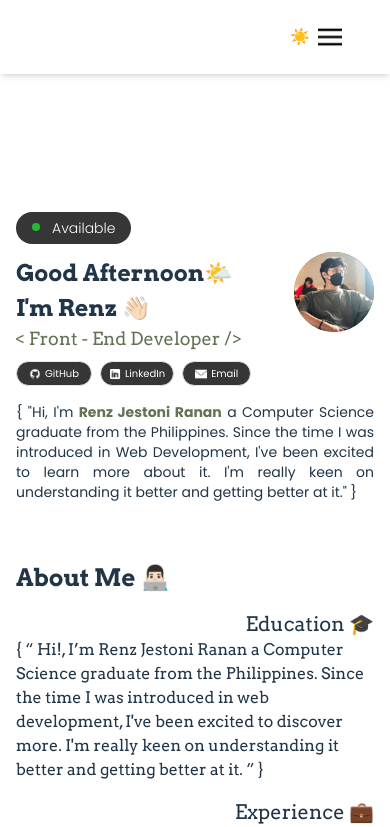
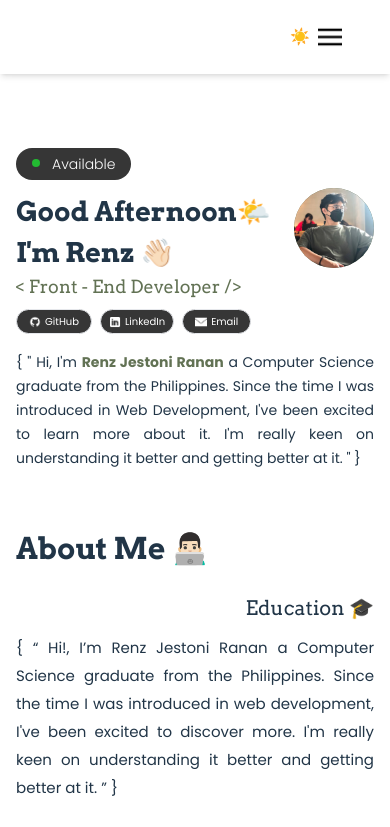
Before and after one commit to RJRanan/portfolio, a React (Vite) app: page / in a window 390 px wide. Shown: the top 827 px of the page. Built offline with nearby package versions, Linux system fonts and the light colour scheme.

Commit message:
added more info index.js,, adjust sizing of section in app file

```diff
--- a/src/App.jsx
+++ b/src/App.jsx
@@ -13,7 +13,7 @@ function App() {
           <Nav />
         </section>
 
-        <section className="py-10 px-4   pt-48">
+        <section className="py-10 px-4   pt-32">
           <Hero />
         </section>
 
--- a/src/constants/index.js
+++ b/src/constants/index.js
@@ -37,7 +37,28 @@ export const info = [
   {
     id: "2",
     title: "Skills 📚",
-    info: "{ “ Hi!, I’m Renz Jestoni Ranan a Computer Science graduate from the Philippines. Since the time  I was introduced in web development,  I've been excited to discover more. I'm really keen on understanding it better and getting better at it. ” }",
+    info: "",
+    skills: [
+      "HTML",
+      "CSS",
+      "JavaScript",
+      "jQuery",
+      "React",
+      "Tailwind CSS",
+      "Bootstrap",
+      "Vite",
+      "Postman API",
+      "C#",
+      "Java",
+      "Linux",
+      "GitHub",
+      "Git",
+    ],
+  },
+
+  {
+    id: "3",
+    title: "Interest ⏰",
   },
 ];
 
--- a/src/sections/About.jsx
+++ b/src/sections/About.jsx
@@ -5,15 +5,18 @@ const About = () => {
     <div className="flex justify-center  items-center mx-auto">
       <div className=" flex flex-col gap-4  max-w-[494px]   mt-5">
         <div>
-          <h1 className="text-2xl font-bold">About Me 👨🏻‍💻</h1>
+          <h1 className="text-3xl font-bold">About Me 👨🏻‍💻</h1>
         </div>
         <div className="flex flex-col gap-4">
           {info.map((link) => (
             <div key={link.id}>
-              <h2 className="font-thin text-xl flex justify-end">
+              <h2 className="font-thin text-xl flex justify-end py-3">
                 {link.title}
               </h2>
-              <p>{link.info}</p>
+              <p className="text-justify sm:text-[18px] text-[15px] leading-7 font-poppins">
+                {link.info}
+              </p>
+              <ul></ul>
             </div>
           ))}
         </div>
--- a/src/sections/Hero.jsx
+++ b/src/sections/Hero.jsx
@@ -17,7 +17,7 @@ const Hero = () => {
               Available
             </div>
           </div>
-          <div className="text-left sm:text-3xl   text-[23px] font-bold ease-in duration-300">
+          <div className="text-left sm:text-3xl   text-[27px] font-bold ease-in duration-300">
             <Greeting />
             <p>I&apos;m Renz 👋🏻</p>
             <p className="text-[#627254] sm:text-xl mobile:text-lg text-base font-normal ease-in duration-300 ">
@@ -26,7 +26,10 @@ const Hero = () => {
           </div>
           {/* socials */}
           <div className="flex gap-2 my-2">
-            <button className="flex items-center justify-center bg-[#363636] border rounded-full sm:px-3 sm:py-3 px-3 py-1 sm:text-xs text-[10px] text-white font-poppins ease-in duration-300 hover:animate-bounce hover:duration-500">
+            <button
+              className="flex items-center justify-between
+             bg-[#363636] border rounded-full sm:px-3 sm:py-3 px-3 py-1 sm:text-xs text-[10px] text-white font-poppins ease-in duration-300 hover:animate-bounce hover:duration-500"
+            >
               <img
                 src={githubWhite}
                 className="sm:w-4 sm:h-4 sm:mr-2 w-3 h-3 mr-1"
@@ -65,14 +68,14 @@ const Hero = () => {
       <div className="flex flex-col justify-center  sm:items-start gap-4 w-full max-w-[494px]">
         {/* introduction */}
         <div className="text-justify sm:text-[17px] text-sm font-poppins">
-          <p>
-            {'{ "'}Hi, I&apos;m{" "}
+          <p className="leading-6">
+            {'{ " '}Hi, I&apos;m{" "}
             <span className="text-[#627254] font-bold">Renz Jestoni Ranan</span>{" "}
             a Computer Science graduate from the Philippines. Since the time I
             was introduced in Web Development, I&apos;ve been excited to learn
             more about it. I&apos;m really keen on understanding it better and
             getting better at it.
-            {'" }'}
+            {' " }'}
           </p>
         </div>
       </div>
```
